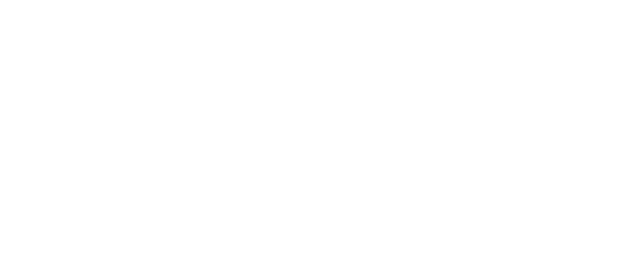
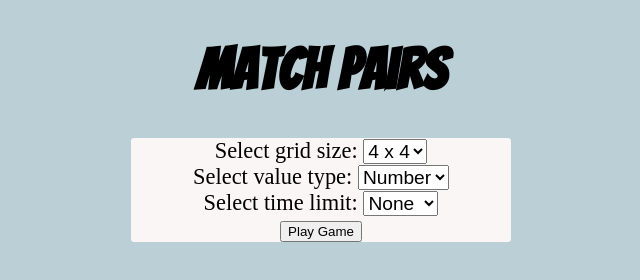
Before and after one commit to JesseRM/Match-Pairs, a website built with webpack: page public/dist/html/index.html in a window 1280 px wide. Shown: the whole page, without its empty margins (319-959 px from the left). Built offline with nearby package versions, Linux system fonts and the light colour scheme.

Commit message:
Layout basic menu options

```diff
--- a/public/dist/css/styles.css
+++ b/public/dist/css/styles.css
@@ -0,0 +1,23 @@
+body {
+    background-color: #BBCFD7;
+}
+
+h1 {
+    font-family: 'Bangers', cursive;
+    text-align: center;
+    font-size: 3.6rem;
+}
+
+select, option {
+    font-size: 1.2rem;
+}
+
+#main-menu {
+    width: 30%;
+    height: 50%;
+    margin: 1rem auto;
+    background-color: #f9f6f5;
+    border-radius: 0.2rem;
+    font-size: 1.4rem;
+    text-align: center;
+}
--- a/public/dist/html/index.html
+++ b/public/dist/html/index.html
@@ -5,9 +5,41 @@
     <meta name="viewport" content="width=device-width, initial-scale=1.0">
     <meta http-equiv="X-UA-Compatible" content="ie=edge">
     <title>Match Pairs</title>
+    <link href="https://fonts.googleapis.com/css?family=Bangers" rel="stylesheet">
     <link rel="stylesheet" href="../css/styles.css">
 </head>
 <body>
+    <h1>Match Pairs</h1>
+    <div id="main-menu">
+        <div id="grid-option">
+            <label for="grid-select">Select grid size:</label>
+            <select id="grid-select">
+                <option>4 x 4</option>
+                <option>5 x 5</option>
+                <option>5 x 6</option>
+            </select>
+        </div>
+        <div id="type-option">
+            <label for="type-select">Select value type:</label>
+            <select id="type-select">
+                <option>Number</option>
+                <option>Word</option>
+            </select>
+        </div>
+        <div>
+            <label for="time-select">Select time limit:</label>
+            <select id="time-select">
+                <option>None</option>
+                <option>1 min.</option>
+                <option>2 min.</option>
+                <option>3 min.</option>
+                <option>4 min.</option>
+                <option>5 min.</option>
+            </select>
+        </div>
+        <button type="button" id="play-game">Play Game</button>
+
+    </div>
     <canvas id='canvas'></canvas>
     <script src="../js/bundle.js"></script>
 </body>
```
